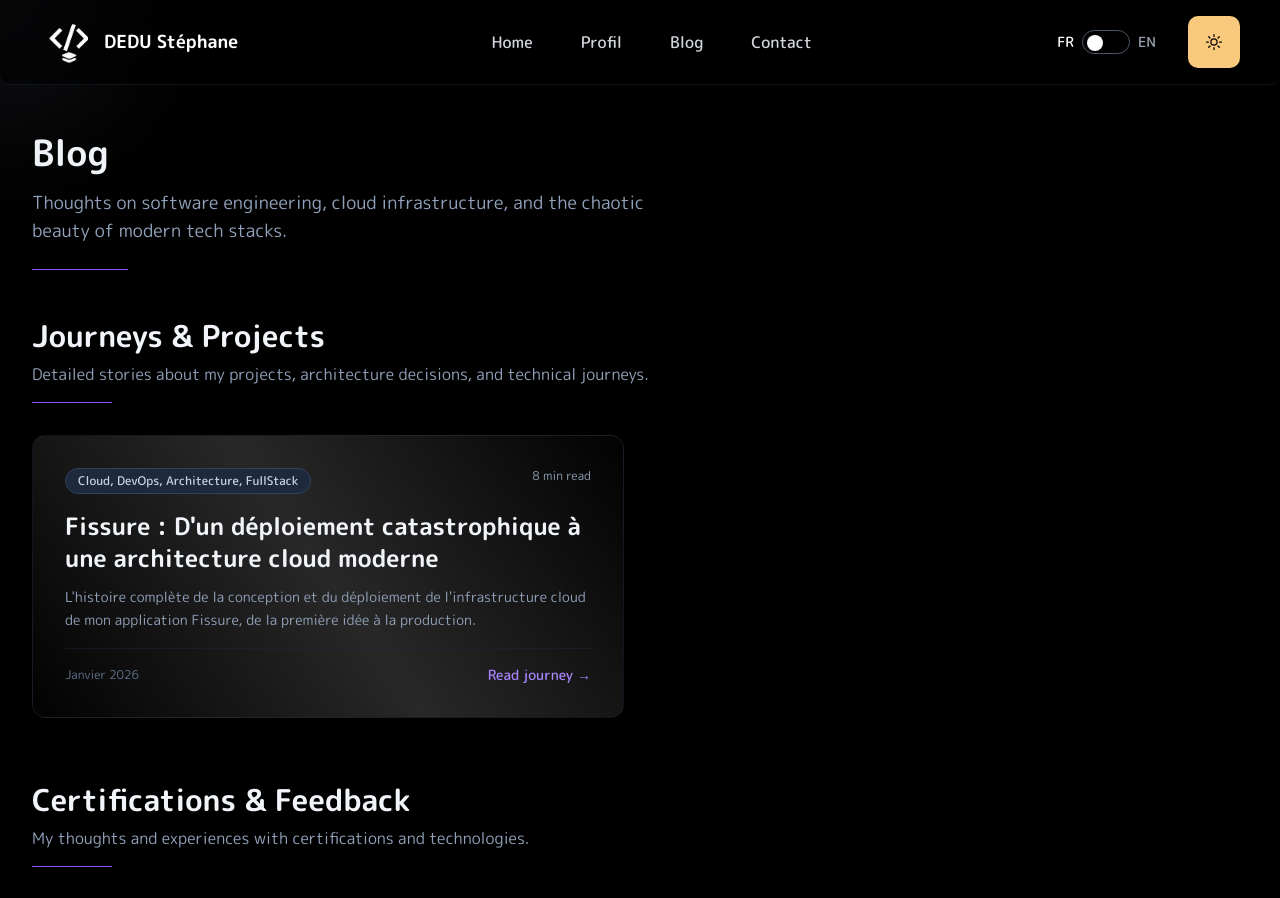
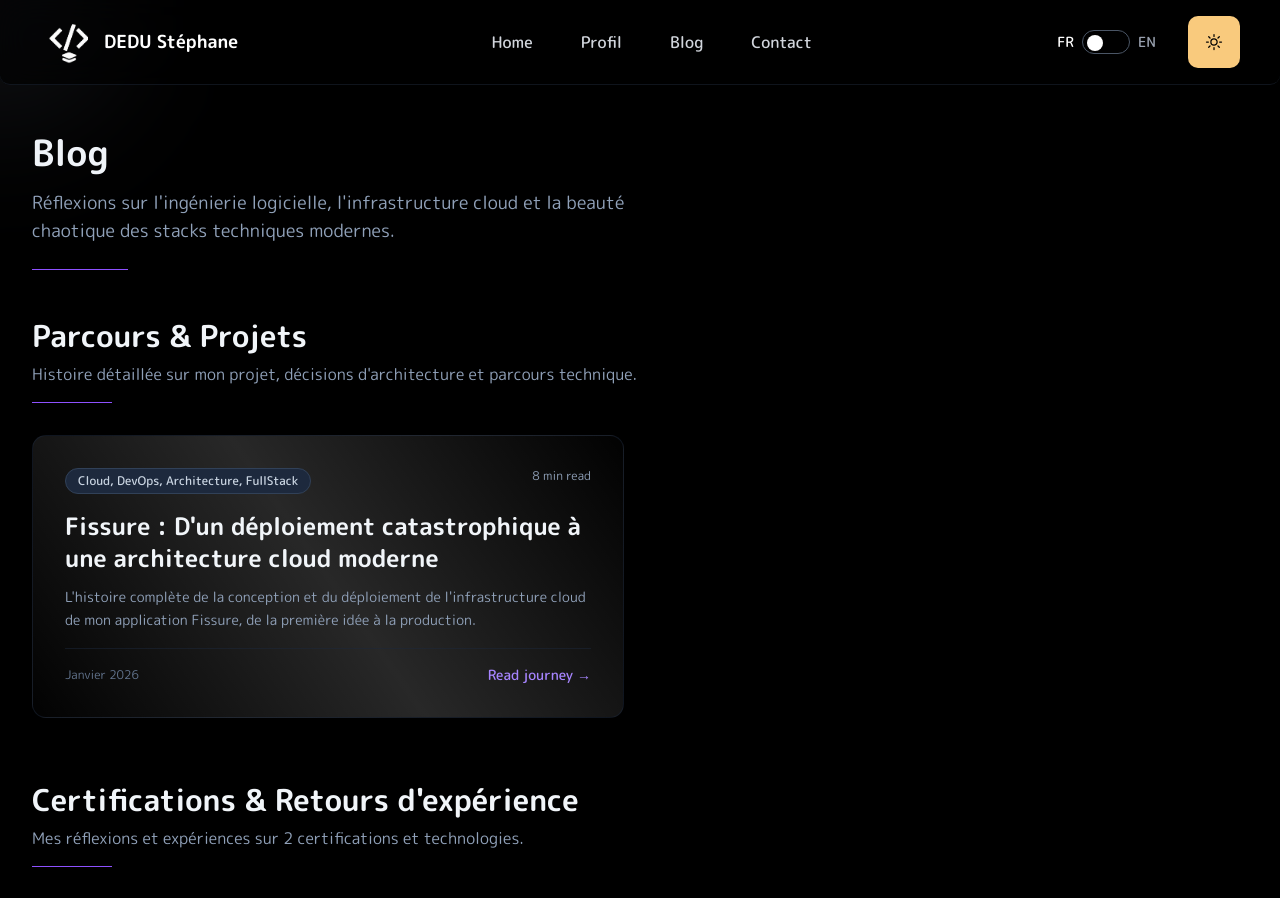
Before and after one commit to Pir4a/Portfolio-NextJS, a Next.js app: page /blog in a window 1280 px wide. Shown: the top 898 px of the page. Built offline with nearby package versions, Linux system fonts and the light colour scheme.

Commit message:
feat(blog): i18n french version

```diff
--- a/src/app/blog/page.tsx
+++ b/src/app/blog/page.tsx
@@ -6,13 +6,18 @@ import CursorGlow from "../../../components/atoms/CursorGlow"
 import { BlogCard } from "../../../components/organisms/BlogCard"
 import { JourneyCard, JourneyCardRef } from "../../../components/organisms/JourneyCard"
 import { motion } from "framer-motion"
+import { useLanguage } from "../../../contexts/LanguageContext"
+import { translations } from "../../../translations"
 
 import blogData from "../../../datas/blogposts.json"
 
 export default function BlogPage() {
+    const { language } = useLanguage()
     const certifications = blogData.certifications || []
     const journeys = blogData.journeys || []
     const journeyCardRefs = useRef<{ [key: string]: JourneyCardRef | null }>({})
+
+    const t = translations[language].blog
 
     useEffect(() => {
         // Check if there's a hash in the URL
@@ -49,10 +54,10 @@ export default function BlogPage() {
                     className="mb-12"
                 >
                     <h1 className="text-4xl font-bold text-slate-900 dark:text-slate-100 mb-4">
-                        Blog
+                        {t.title}
                     </h1>
                     <p className="text-lg text-slate-600 dark:text-slate-400 max-w-2xl">
-                        Thoughts on software engineering, cloud infrastructure, and the chaotic beauty of modern tech stacks.
+                        {t.subtitle}
                     </p>
                     <div className="h-px w-24 bg-violet-500 mt-6" />
                 </motion.div>
@@ -67,10 +72,12 @@ export default function BlogPage() {
                     >
                         <div className="mb-8">
                             <h2 className="text-3xl font-bold text-slate-900 dark:text-slate-100 mb-2">
-                                Journeys & Projects
+                                {t.journeys_title}
                             </h2>
                             <p className="text-slate-600 dark:text-slate-400">
-                                Detailed stories about my projects, architecture decisions, and technical journeys.
+                                {typeof t.journeys_description === 'function'
+                                    ? t.journeys_description(journeys.length)
+                                    : t.journeys_description}
                             </p>
                             <div className="h-px w-20 bg-violet-500 mt-4" />
                         </div>
@@ -102,10 +109,12 @@ export default function BlogPage() {
                     >
                         <div className="mb-8">
                             <h2 className="text-3xl font-bold text-slate-900 dark:text-slate-100 mb-2">
-                                Certifications & Feedback
+                                {t.certifications_title}
                             </h2>
                             <p className="text-slate-600 dark:text-slate-400">
-                                My thoughts and experiences with certifications and technologies.
+                                {typeof t.certifications_description === 'function'
+                                    ? t.certifications_description(certifications.length)
+                                    : t.certifications_description}
                             </p>
                             <div className="h-px w-20 bg-violet-500 mt-4" />
                         </div>
--- a/translations/index.ts
+++ b/translations/index.ts
@@ -62,6 +62,18 @@ export const translations = {
       backend_text: "Le backend est construit avec ExpressJS et TypeScript suivant les principes de Clean Architecture.",
       frontend_title: "Front-End (React Native)",
       frontend_text: "Nous avons choisi React Native avec Expo pour une stratégie \"Write Once, Run Anywhere\".",
+    },
+    blog: {
+      title: "Blog",
+      subtitle: "Réflexions sur l'ingénierie logicielle, l'infrastructure cloud et la beauté chaotique des stacks techniques modernes.",
+      journeys_title: "Parcours & Projets",
+      journeys_description: (count: number) => count === 1
+        ? "Histoire détaillée sur mon projet, décisions d'architecture et parcours technique."
+        : `Histoires détaillées sur mes ${count} projets, décisions d'architecture et parcours techniques.`,
+      certifications_title: "Certifications & Retours d'expérience",
+      certifications_description: (count: number) => count === 1
+        ? "Mon retour d'expérience sur une certification ou technologie."
+        : `Mes réflexions et expériences sur ${count} certifications et technologies.`,
     },
   },
   en: {
@@ -128,5 +140,17 @@ export const translations = {
       frontend_title: "Front-End (React Native)",
       frontend_text: "We chose React Native with Expo for a \"Write Once, Run Anywhere\" strategy.",
     },
+    blog: {
+      title: "Blog",
+      subtitle: "Thoughts on software engineering, cloud infrastructure, and the chaotic beauty of modern tech stacks.",
+      journeys_title: "Journeys & Projects",
+      journeys_description: (count: number) => count === 1
+        ? "Detailed story about my project, architecture decisions, and technical journey."
+        : `Detailed stories about my ${count} projects, architecture decisions, and technical journeys.`,
+      certifications_title: "Certifications & Feedback",
+      certifications_description: (count: number) => count === 1
+        ? "My feedback on a certification or technology."
+        : `My thoughts and experiences with ${count} certifications and technologies.`,
+    },
   },
 } as const
```
